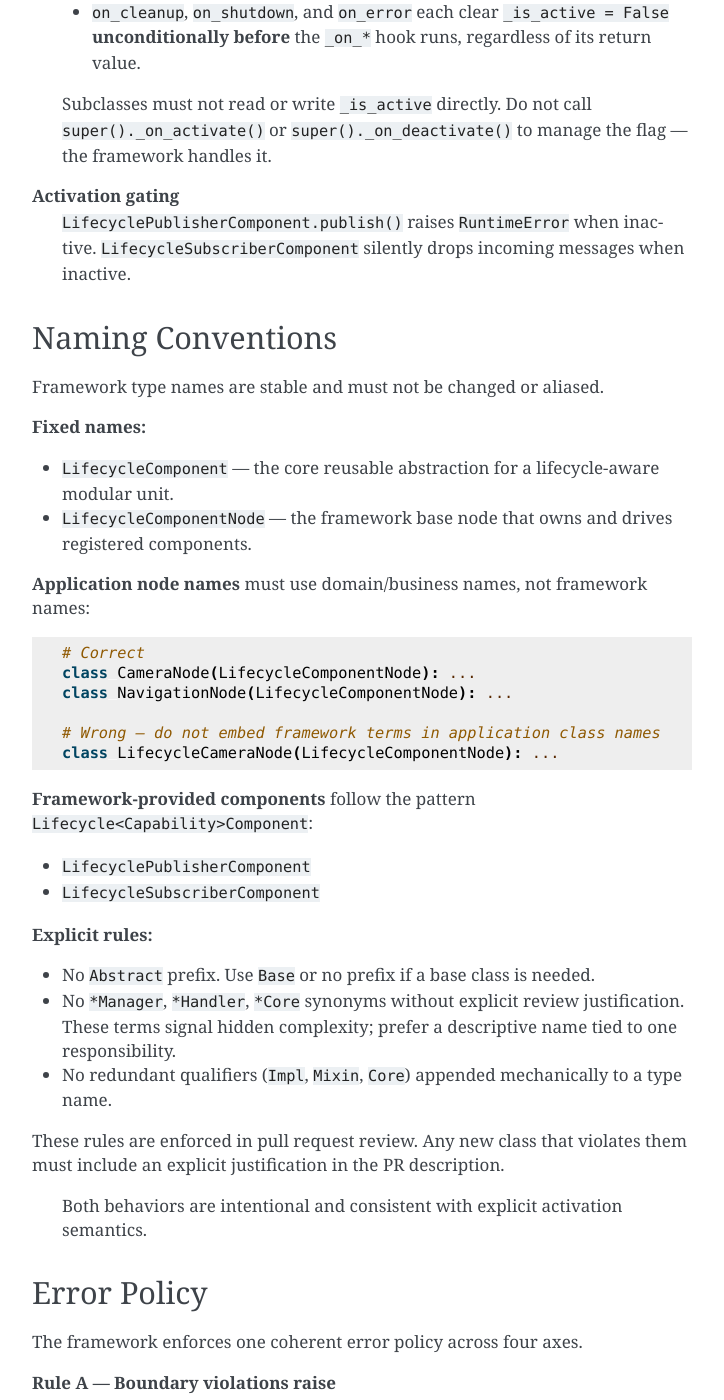
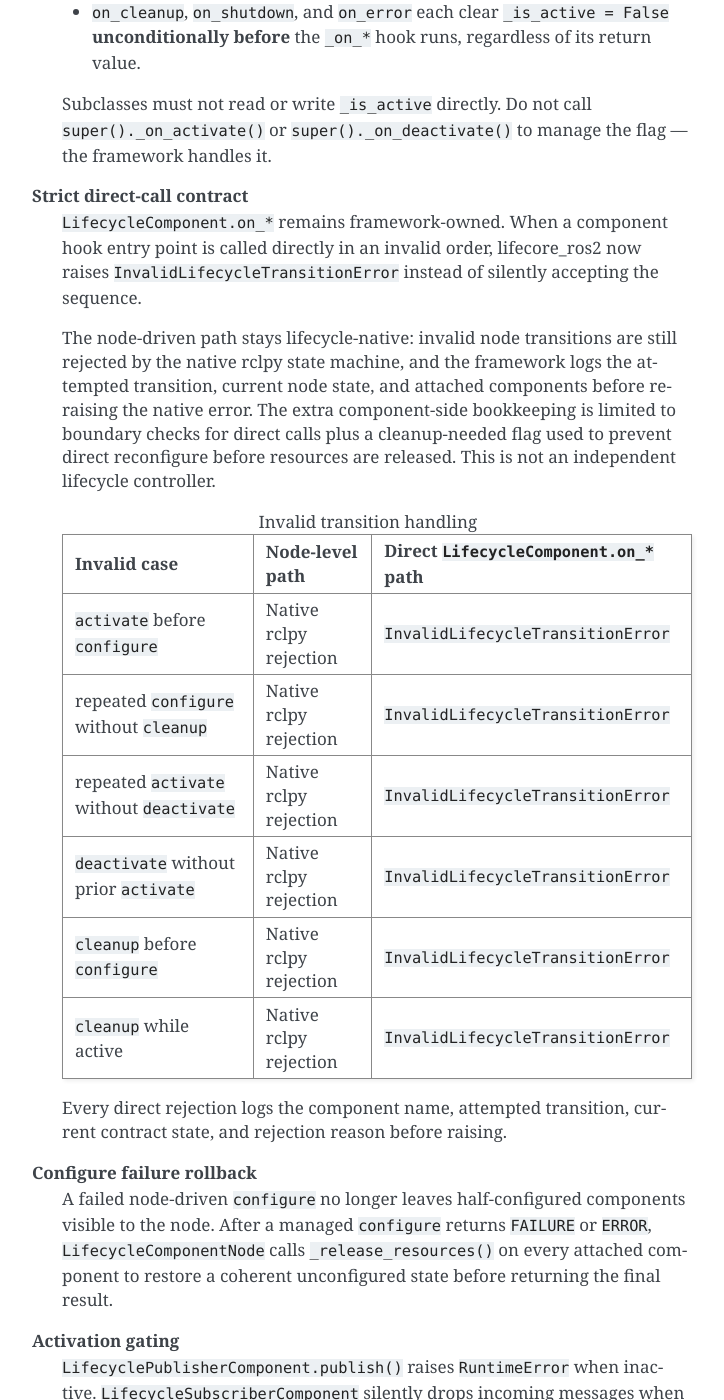
Before and after one commit to apajon/lifecore_ros2, a Sphinx documentation site: the page built from docs/architecture.rst, in a window 1280 px wide and 1400 px high, scrolled down 6561 px. Shown: the whole window, without its empty margins (388-1112 px from the left). Built offline with Sphinx 7.4.7, drawn with Linux system fonts in a browser that asks for light colours.

Commit message:
docs(architecture): document strict lifecycle contract

```diff
--- a/docs/architecture.rst
+++ b/docs/architecture.rst
@@ -292,6 +292,52 @@ The following invariants are binding for all ``LifecycleComponent`` subclasses.
   ``super()._on_activate()`` or ``super()._on_deactivate()`` to manage the flag —
   the framework handles it.
 
+**Strict direct-call contract**
+  ``LifecycleComponent.on_*`` remains framework-owned. When a component hook entry point is
+  called directly in an invalid order, lifecore_ros2 now raises
+  ``InvalidLifecycleTransitionError`` instead of silently accepting the sequence.
+
+  The node-driven path stays lifecycle-native: invalid node transitions are still rejected by
+  the native rclpy state machine, and the framework logs the attempted transition, current node
+  state, and attached components before re-raising the native error. The extra component-side
+  bookkeeping is limited to boundary checks for direct calls plus a cleanup-needed flag used to
+  prevent direct reconfigure before resources are released. This is not an independent lifecycle
+  controller.
+
+  .. list-table:: Invalid transition handling
+     :header-rows: 1
+
+     * - Invalid case
+       - Node-level path
+       - Direct ``LifecycleComponent.on_*`` path
+     * - ``activate`` before ``configure``
+       - Native rclpy rejection
+       - ``InvalidLifecycleTransitionError``
+     * - repeated ``configure`` without ``cleanup``
+       - Native rclpy rejection
+       - ``InvalidLifecycleTransitionError``
+     * - repeated ``activate`` without ``deactivate``
+       - Native rclpy rejection
+       - ``InvalidLifecycleTransitionError``
+     * - ``deactivate`` without prior ``activate``
+       - Native rclpy rejection
+       - ``InvalidLifecycleTransitionError``
+     * - ``cleanup`` before ``configure``
+       - Native rclpy rejection
+       - ``InvalidLifecycleTransitionError``
+     * - ``cleanup`` while active
+       - Native rclpy rejection
+       - ``InvalidLifecycleTransitionError``
+
+  Every direct rejection logs the component name, attempted transition, current contract state,
+  and rejection reason before raising.
+
+**Configure failure rollback**
+  A failed node-driven ``configure`` no longer leaves half-configured components visible to the
+  node. After a managed ``configure`` returns ``FAILURE`` or ``ERROR``,
+  ``LifecycleComponentNode`` calls ``_release_resources()`` on every attached component to
+  restore a coherent unconfigured state before returning the final result.
+
 **Activation gating**
   ``LifecyclePublisherComponent.publish()`` raises ``RuntimeError`` when inactive.
   ``LifecycleSubscriberComponent`` silently drops incoming messages when inactive.
```
Also changed, not shown: TODO_adoption_hardening.md (+9 -4 lines).
